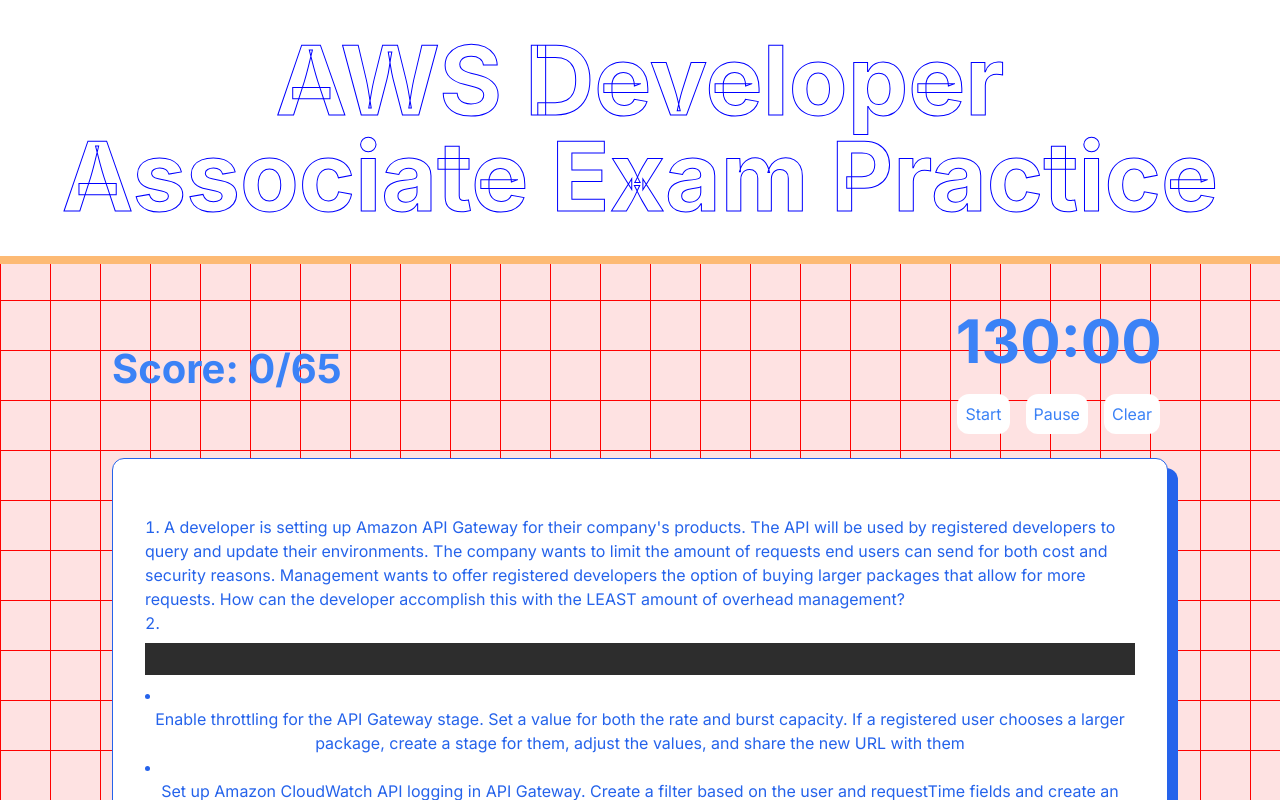
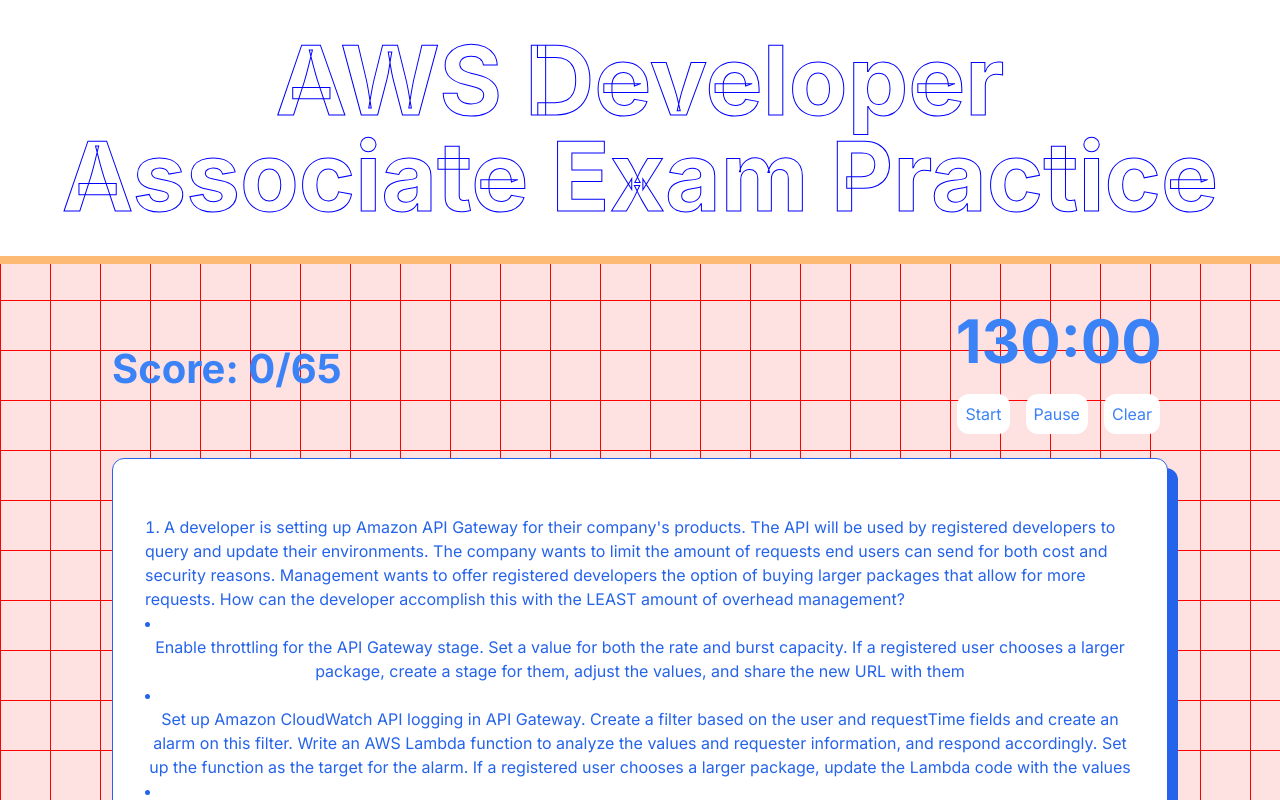
Before and after one commit to ummagohil/AWS-Dev-Assoc-Exam, a Next.js app: page / in a window 1280 px wide. Shown: the top 800 px of the page. Built offline with nearby package versions, Linux system fonts and the light colour scheme.

Commit message:
fix some rendering issues

```diff
--- a/app/page.tsx
+++ b/app/page.tsx
@@ -121,12 +121,12 @@
           <div key={q.id}>
             <br />
             <li>{q.question}</li>
-            <li>
-              {" "}
+            {q.code && (
               <SyntaxHighlighter language="yaml" style={tomorrow}>
                 {q.code}
               </SyntaxHighlighter>
-            </li>
+            )}
+
             <ul className="list-disc list-inside">
               {q.answers.map((a: { id: Key }) => (
                 <li key={a.id}>
```
